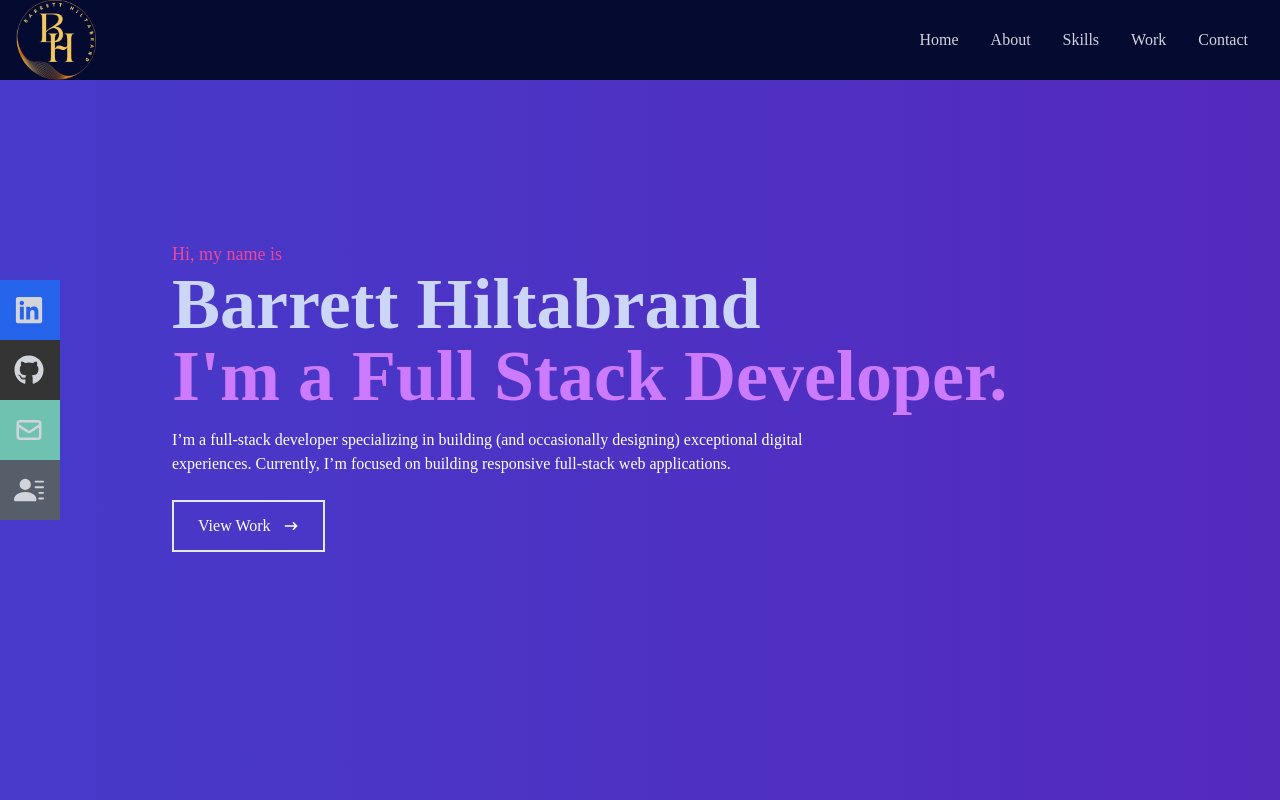
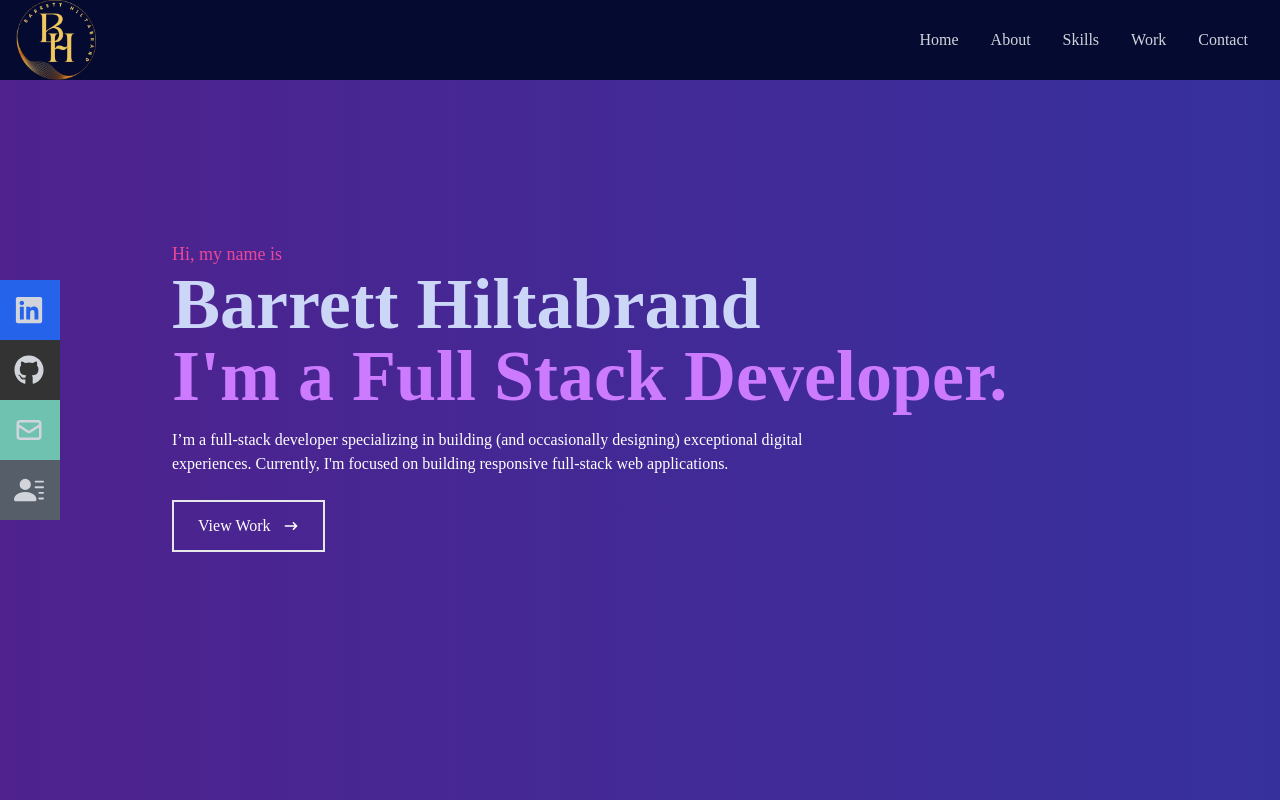
Before and after one commit to Bear2927/Personal-Portfolio, a React (Create React App) app: page / in a window 1280 px wide. Shown: the top 800 px of the page. Built offline with nearby package versions, Linux system fonts and the light colour scheme.

Commit message:
background CSS adjustment

```diff
--- a/src/App.js
+++ b/src/App.js
@@ -10,7 +10,7 @@ function App() {
 
 
   return (
-    <div class="bg-gradient-to-l from-violet-800 to-blue-600 background-animate" >
+    <div class="bg-gradient-to-r from-purple-900 via-60% via-blue-800 to-sky-600 background-animate" >
       <NavBar />
       <Home />
       <About />
--- a/src/components/Home.jsx
+++ b/src/components/Home.jsx
@@ -24,7 +24,7 @@ const Home = () => {
         </h2>
         <p className='text-white py-4 max-w-[700px]'>
           I’m a full-stack developer specializing in building (and occasionally
-          designing) exceptional digital experiences. Currently, I’m focused on
+          designing) exceptional digital experiences. Currently, I'm focused on
           building responsive full-stack web applications.
         </p>
         <div>
--- a/src/index.css
+++ b/src/index.css
@@ -32,9 +32,9 @@
 .background-animate {
     background-size: 400%;
 
-    -webkit-animation: AnimationName 5s ease infinite;
-    -moz-animation: AnimationName 5s ease infinite;
-    animation: AnimationName 5s ease infinite;
+    -webkit-animation: AnimationName 8s ease infinite;
+    -moz-animation: AnimationName 8s ease infinite;
+    animation: AnimationName 8s ease infinite;
 }
 
 @keyframes AnimationName {
```
